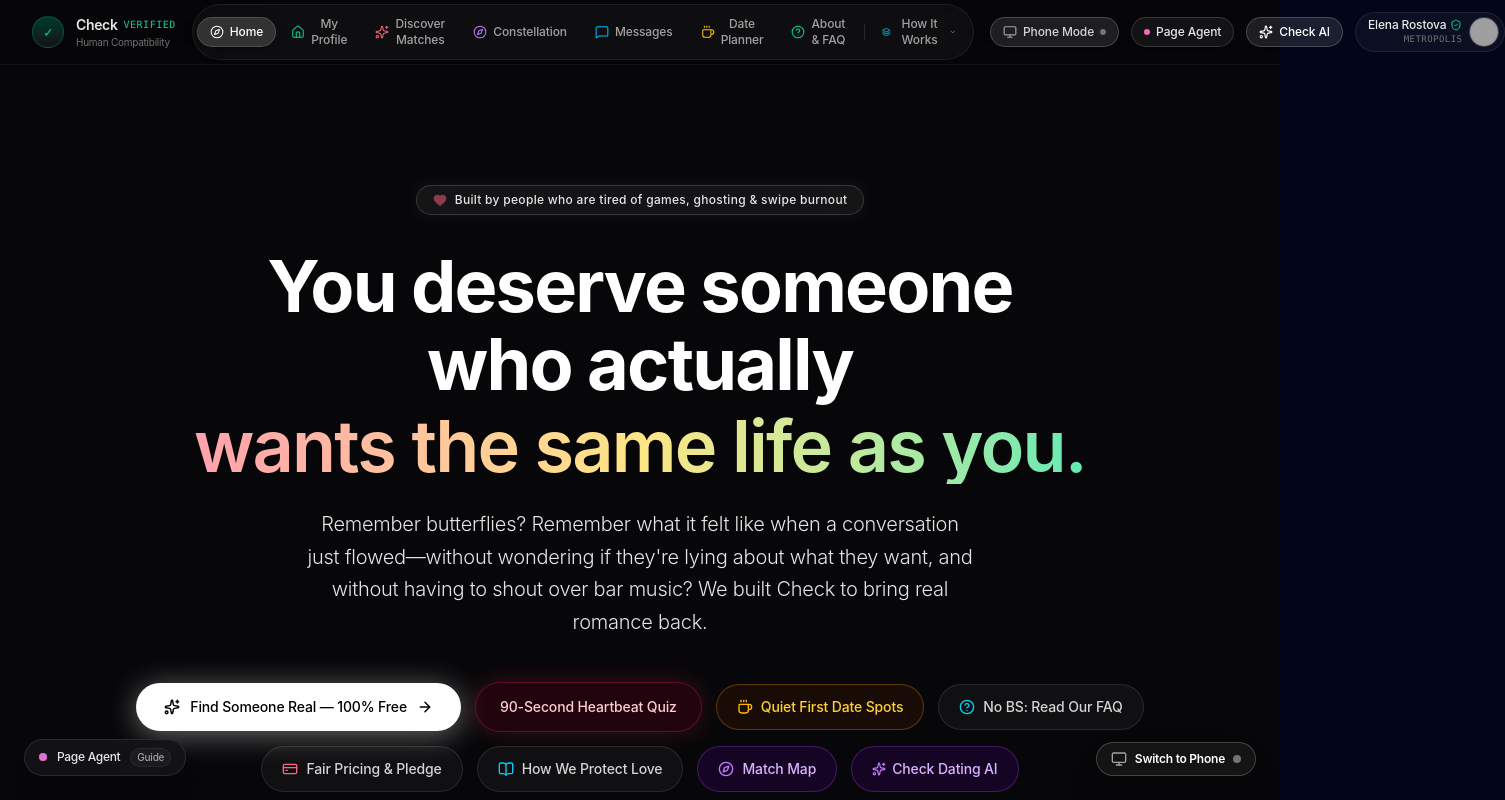
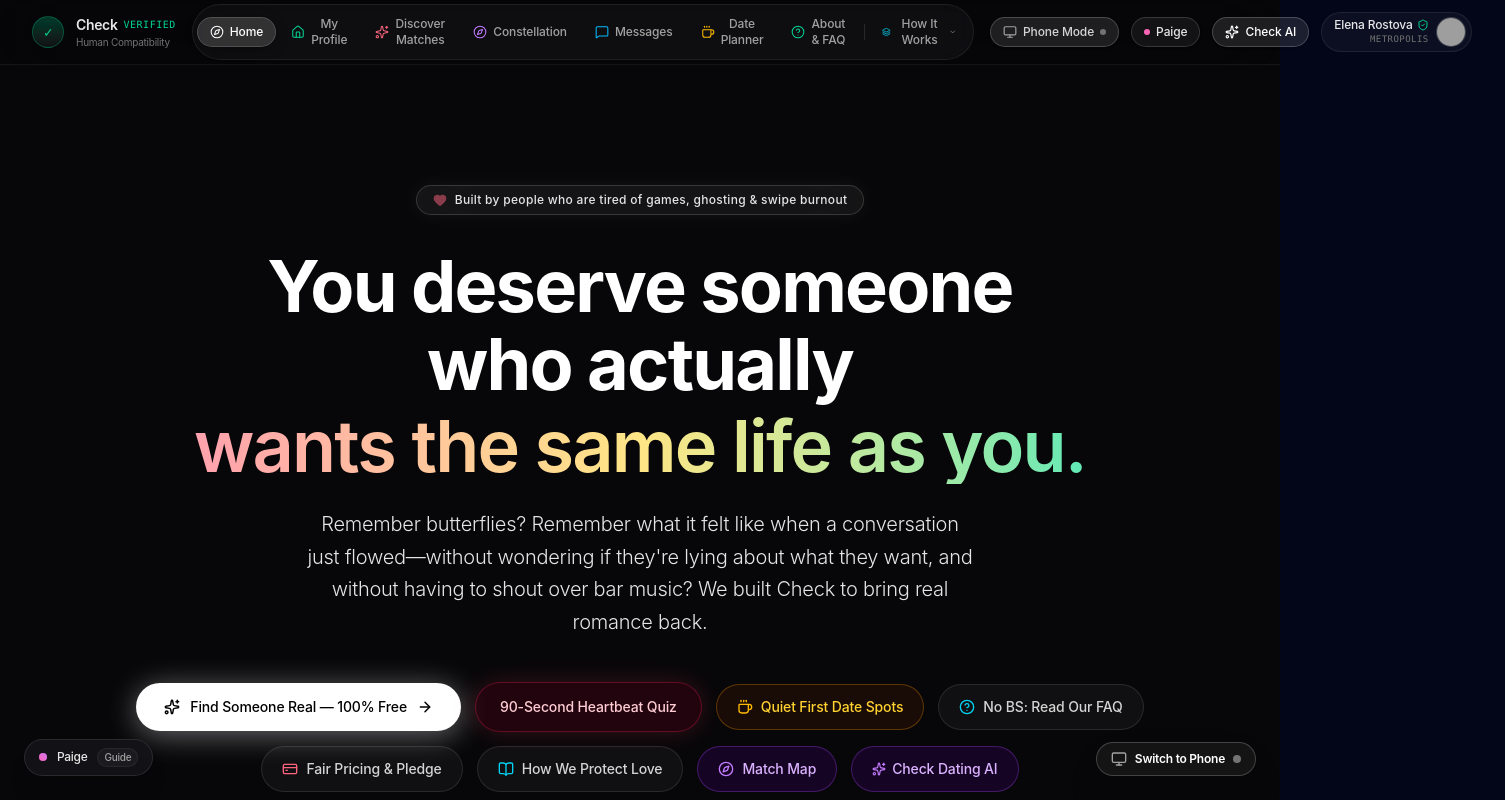
Before and after one commit to aigroupchathq/velum-labs, a React (Vite) app: page / in a window 1280 px wide. Shown: the top 800 px of the page, 1505 px wide, since content can reach past the window. Built offline with nearby package versions, Linux system fonts and the light colour scheme; grey boxes are pictures that could not be loaded.

Commit message:
feat: brand in-app agent as PAIGE (Personal In-App Guide)

```diff
--- a/src/App.tsx
+++ b/src/App.tsx
@@ -626,7 +626,7 @@
         </button>
       </div>
 
-      {/* Alibaba Page Agent — Autonomous In-Page Navigator & GUI Controller */}
+      {/* Paige — Personal In-App Guide (Powered by page-agent) */}
       <PageAgentWidget
         activeView={activeView}
         onSelectView={setActiveView}
--- a/src/components/Navbar.tsx
+++ b/src/components/Navbar.tsx
@@ -292,7 +292,7 @@
             </button>
           )}
 
-          {/* Page Agent In-App Guide Button */}
+          {/* Paige In-App Guide Button */}
           <button
             type="button"
             onClick={() => {
@@ -301,10 +301,10 @@
               }
             }}
             className="apple-pill-btn hidden md:flex items-center space-x-1.5 px-3 py-1.5 rounded-full bg-white/[0.06] hover:bg-white/[0.12] text-neutral-200 hover:text-white border border-white/15 text-xs font-medium shadow-sm transition-all cursor-pointer"
-            title="Open Page Agent Personal Guide"
+            title="Open Paige (In-App Guide)"
           >
             <span className="w-1.5 h-1.5 rounded-full bg-pink-400" />
-            <span>Page Agent</span>
+            <span>Paige</span>
           </button>
 
           {onOpenWingman && !isPhoneMode && (
--- a/src/components/PageAgentWidget.tsx
+++ b/src/components/PageAgentWidget.tsx
@@ -1,8 +1,8 @@
 // ============================================================================
 // src/components/PageAgentWidget.tsx
-// Page Agent: Personal In-App Guide & Autonomous Navigator
+// Paige: Personal In-App Guide & Autonomous Navigator
 // Human-centered, serene, and elegant browser interaction
-// Powered by Alibaba page-agent
+// Powered by page-agent
 // ============================================================================
 
 import React, { useState, useEffect, useRef, useTransition } from 'react'
@@ -124,8 +124,8 @@
   const [journeySteps, setJourneySteps] = useState<StepMessage[]>(() => [
     {
       id: 'welcome',
-      text: 'Page Agent is ready to guide your exploration.',
-      subtext: 'Ask a question, choose a destination, or let it calibrate views for you.',
+      text: 'Paige is ready to guide your exploration.',
+      subtext: 'Ask a question, choose a destination, or let Paige calibrate views for you.',
       status: 'done',
     },
   ])
@@ -383,7 +383,7 @@
     }
 
     try {
-      setCurrentStep('Initializing Page Agent...')
+      setCurrentStep('Waking up Paige...')
       const { PageAgent } = await import('page-agent')
 
       if (agentRef.current) {
@@ -398,7 +398,7 @@
         language: 'en-US',
         maxSteps: 20,
         instructions: {
-          system: `You are the Page Agent for "Check" — a calm, reciprocal compatibility and relationship decision platform.
+          system: `You are Paige — a calm, personal guide for "Check" (a reciprocal compatibility and relationship decision platform).
 Current view: "${activeView}".
 User: ${currentUser?.identity.name || 'User'}.
 Guide the user smoothly, calmly, and helpfully without disrupting their viewing experience.`,
@@ -492,7 +492,7 @@
               ? 'bg-[#1c1b22] text-white border-pink-400/40 shadow-[0_4px_24px_rgba(244,114,182,0.25)] ring-1 ring-pink-400/30'
               : 'bg-[#151419]/90 hover:bg-[#1a1920] text-neutral-200 hover:text-white border-white/10 hover:border-white/20'
           }`}
-          aria-label="Open Page Agent Guide"
+          aria-label="Open Paige In-App Guide"
         >
           {/* Subtle Organic Breathing Indicator */}
           <div className="relative flex items-center justify-center">
@@ -504,7 +504,7 @@
             />
           </div>
 
-          <span className="font-medium tracking-tight">Page Agent</span>
+          <span className="font-medium tracking-tight">Paige</span>
 
           <span className="text-[10px] text-neutral-400 px-1.5 py-0.5 rounded-full bg-white/[0.04] border border-white/[0.06]">
             {isRunning ? 'Guiding...' : 'Guide'}
@@ -519,7 +519,7 @@
         <div
           className="fixed z-50 bottom-20 left-4 sm:bottom-20 sm:left-6 w-[calc(100vw-2rem)] sm:w-[420px] max-h-[82vh] bg-[#121115]/95 border border-white/10 rounded-3xl shadow-[0_24px_70px_rgba(0,0,0,0.85)] backdrop-blur-2xl flex flex-col overflow-hidden animate-in fade-in slide-in-from-bottom-3 duration-200"
           role="dialog"
-          aria-label="Page Agent Personal Guide"
+          aria-label="Paige Personal Guide"
         >
           {/* Calm Header */}
           <div className="flex items-center justify-between px-5 py-4 border-b border-white/[0.06] bg-white/[0.02]">
@@ -529,7 +529,7 @@
               </div>
               <div>
                 <div className="flex items-center space-x-2">
-                  <h3 className="text-sm font-semibold text-white tracking-tight">Page Agent</h3>
+                  <h3 className="text-sm font-semibold text-white tracking-tight">Paige</h3>
                   <span className="text-[10px] text-neutral-400 font-normal">Personal Guide</span>
                 </div>
                 <p className="text-[11px] text-neutral-400 font-light truncate max-w-[220px]">
@@ -568,7 +568,7 @@
               <div>
                 <h4 className="text-xs font-semibold text-white mb-1">Intelligence Mode</h4>
                 <p className="text-[11px] text-neutral-400 font-light mb-3">
-                  Choose how Page Agent perceives and navigates the platform:
+                  Choose how Paige perceives and navigates the platform:
                 </p>
 
                 <select
@@ -660,7 +660,7 @@
                     }
                   }}
                   disabled={isRunning}
-                  placeholder="Where would you like to explore?..."
+                  placeholder="Ask Paige where to explore or what to find?..."
                   className="w-full text-xs bg-[#1a1920] border border-white/10 rounded-full pl-4 pr-11 py-3 text-white placeholder-neutral-500 focus:outline-none focus:border-pink-400/50 transition"
                 />
 
--- a/src/components/UserAccountView.tsx
+++ b/src/components/UserAccountView.tsx
@@ -653,8 +653,8 @@
                 action: () => onNavigateView && onNavigateView('evaluator'),
               },
               {
-                id: 'page_agent',
-                title: 'Page Agent (In-App Guide)',
+                id: 'paige',
+                title: 'Paige (In-App Guide)',
                 desc: 'Intelligent in-page companion to navigate views, filter mutual alignment, and explore connection clusters effortlessly.',
                 icon: <Sparkles className="w-5 h-5 text-pink-300" />,
                 action: () => {
```
